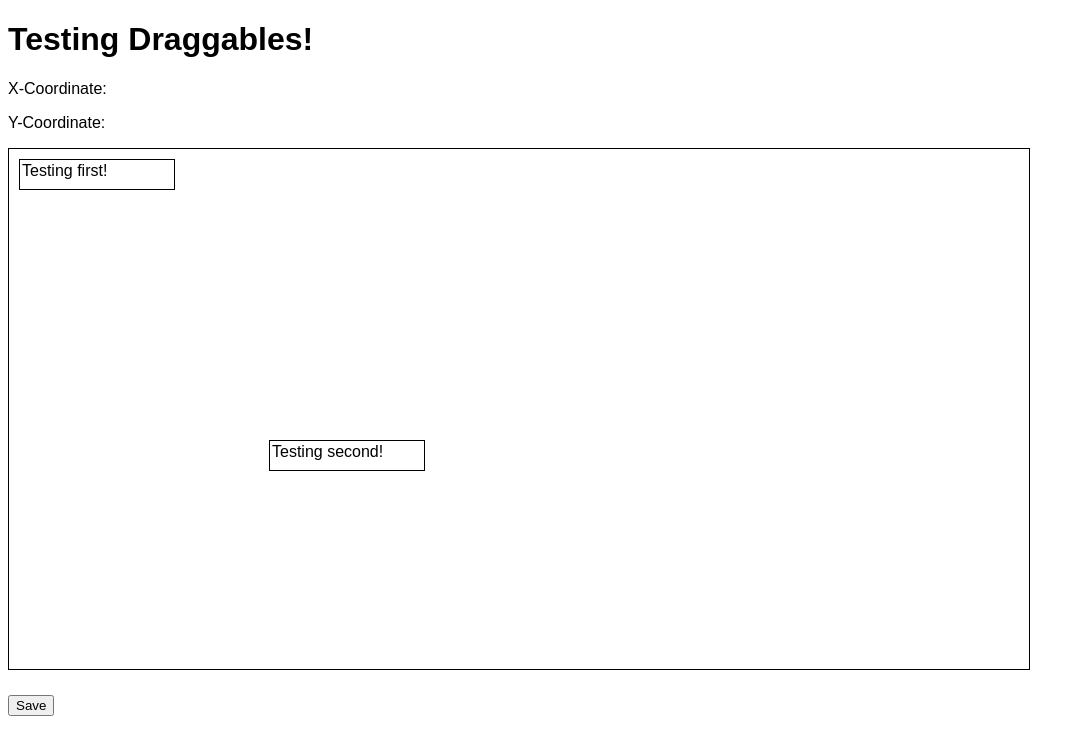
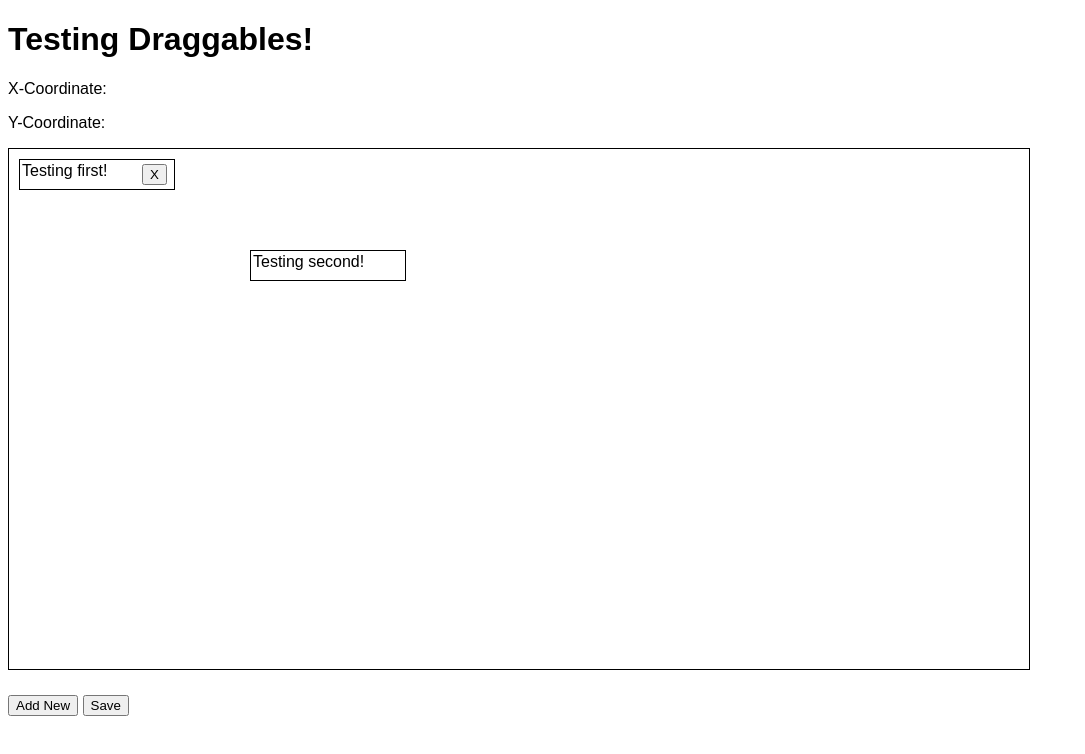
Before and after one commit to pkarjala/dragonquiz, a plain HTML site: page index.html in a window 1280 px wide. Shown: the whole page, without its empty margins (0-1085 px from the left). Drawn offline with nearby package versions, Linux system fonts and the light colour scheme.

Commit message:
Add in Duplication, Deletion, and shore up JS.

```diff
--- a/css/main.css
+++ b/css/main.css
@@ -7,6 +7,14 @@ body {
   height: 25px;
   border: 1px solid;
   padding: 2px;
+  position: absolute;
+}
+
+.delete {
+  position: absolute;
+  right: 5px;
+  margin: 2px;
+  text-align: center;
 }
 
 #drag2 {
--- a/index.html
+++ b/index.html
@@ -13,13 +13,15 @@
     <p id="drag-x">X-Coordinate: <span id="x-coordinate"></span></p>
     <p id="drag-y">Y-Coordinate: <span id="y-coordinate"></span></p>
     <div id="draggable-container">
-      <div id="drag1" class="draggable drag-box">Testing first!</div>
+      <div id="drag1" class="draggable drag-box">Testing first! <button class="delete" onclick="deleteDraggable( this );">X</button></div>
       <div id="drag2" class="draggable drag-box">Testing second!</div>
     </div>
 
     <div id="buttons">
-      <button id="save" onclick="saveDraggables('.draggable', 'draggable-container');">Save</button>
+      <button id="add" onclick="addDraggable( '.draggable', '#draggable-container' );">Add New</button>
+      <button id="save" onclick="saveDraggables( '.draggable', '#draggable-container' );">Save</button>
     </div>
+
     <!-- Loaded Javascripts -->
     <script src="https://code.jquery.com/jquery-3.2.1.min.js" integrity="sha256-hwg4gsxgFZhOsEEamdOYGBf13FyQuiTwlAQgxVSNgt4=" crossorigin="anonymous"></script>
     <script src="https://code.jquery.com/ui/1.12.1/jquery-ui.min.js" integrity="sha256-VazP97ZCwtekAsvgPBSUwPFKdrwD3unUfSGVYrahUqU=" crossorigin="anonymous"></script>
--- a/js/main.js
+++ b/js/main.js
@@ -6,18 +6,13 @@
 $( function() {
 
   var $xcoordinate = $( "#x-coordinate" ),
-      $ycoordinate = $( "#y-coordinate" );
+      $ycoordinate = $( "#y-coordinate" ),
+      $draggable_identifier = $( ".draggable" ),
+      $draggable_container = $( "#draggable-container" );
 
-  $( ".draggable" ).draggable( {
-    containment: "#draggable-container",
-    scroll: false,
-    drag: function() {
-      updateXYCoordinates( $( this ), $( "#draggable-container" ), $xcoordinate, $ycoordinate );
-    },
-  } );
+  initializeDraggables( $draggable_identifier, $draggable_container, $xcoordinate, $ycoordinate );
 
-
-} );
+});
 
 
 /**
@@ -36,18 +31,85 @@ function updateXYCoordinates( $draggable_object, $parent_object, $xid, $yid ) {
 
 
 /**
+ * initializeDraggables
+ * Makes all of the identified elements considered Draggable by jQuery UI.
+ *
+ */
+function initializeDraggables( $identifier, $container, $xcoordinate, $ycoordinate ) {
+  $identifier.draggable( {
+    containment: $container,
+    scroll: false,
+    drag: function() {
+      updateXYCoordinates( $( this ), $container, $xcoordinate, $ycoordinate );
+    },
+  } );
+}
+
+
+// function generateDraggableElement( $container ) {
+
+// }
+
+
+/**
+ * createDraggable
+ * Generates a new Draggable element that can be added to a container.
+ *
+ */
+function createDraggable( $identifier, container ) {
+  console.log( "Generating Draggable element." );
+  $new_draggable = $( '<div class="' + $identifier.attr("class") + '"></div>' );
+  $new_draggable.attr( "id", "drag" + ( $( container ).children().length + 1 ).toString() );
+  $new_draggable.text( "Draggable " + ( $( container ).children().length + 1 ) );
+  $new_draggable.append( '<button class="delete" onclick="deleteDraggable( this );">X</button>' );
+
+
+  return $new_draggable;
+}
+
+
+/**
+ * addDraggable
+ * Adds another Draggable element to the screen inside of the given container.
+ *
+ */
+function addDraggable( identifier, container ) {
+  console.log( "Adding another draggable!" );
+  console.log( $( container ).children().length );
+  // console.log( createDraggable( $( identifier ), container ) );
+  $new_element = createDraggable( $( identifier ), container );
+
+  $( container ).append( $new_element );
+  initializeDraggables( $( identifier ), $( container ), $( "#x-coordinate" ), $( "#y-coordinate" ) );
+}
+
+
+function deleteDraggable( to_delete ) {
+  console.log( "Deleting draggable!" );
+  console.log( $( to_delete ).parent() );
+  $( to_delete ).parent().remove();
+}
+
+/**
  * saveDraggables
  * Parses all of the draggable elements and saves their XY coordinates to localStorage.
  *
  */
 function saveDraggables( identifier, container ) {
-  console.log( "Button clicked!" );
+  console.log( "Saving location data!" );
   var draggable_objects = document.getElementsByClassName( identifier );
   $( identifier ).each( function( event ) {
-    console.log( $( this ).position().left ); // x
-    console.log( $( this ).position().top ); // y
+    console.log( $( this ).attr( "id" ) );
+    console.log( $( this ).position().left - $( container ).position().left - parseInt( $( container ).css( "padding-left" ) )  ); // x
+    console.log( $( this ).position().top - $( container ).position().top - parseInt( $( container ).css( "padding-top" ) ) ); // y
   });
 }
+
+
+
+
+
+
 
 
 // Get URL query parameters.
```
